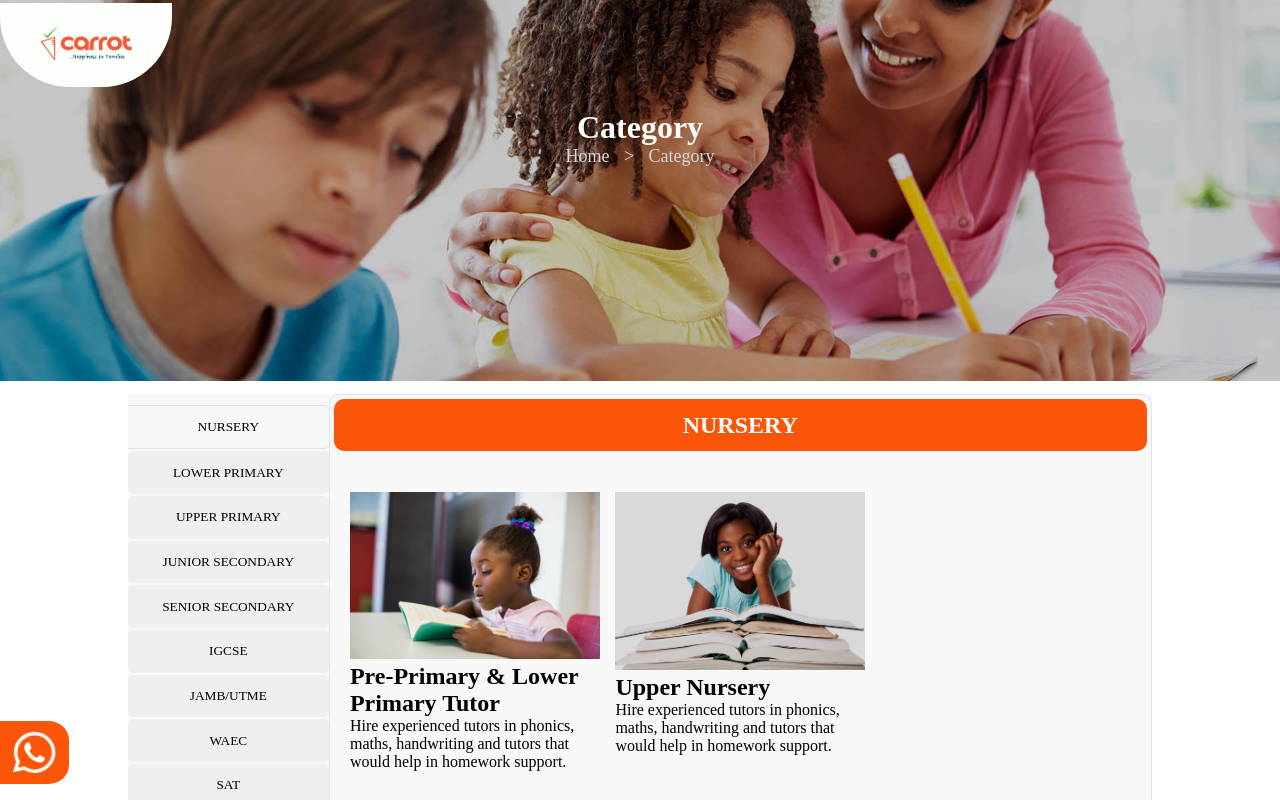
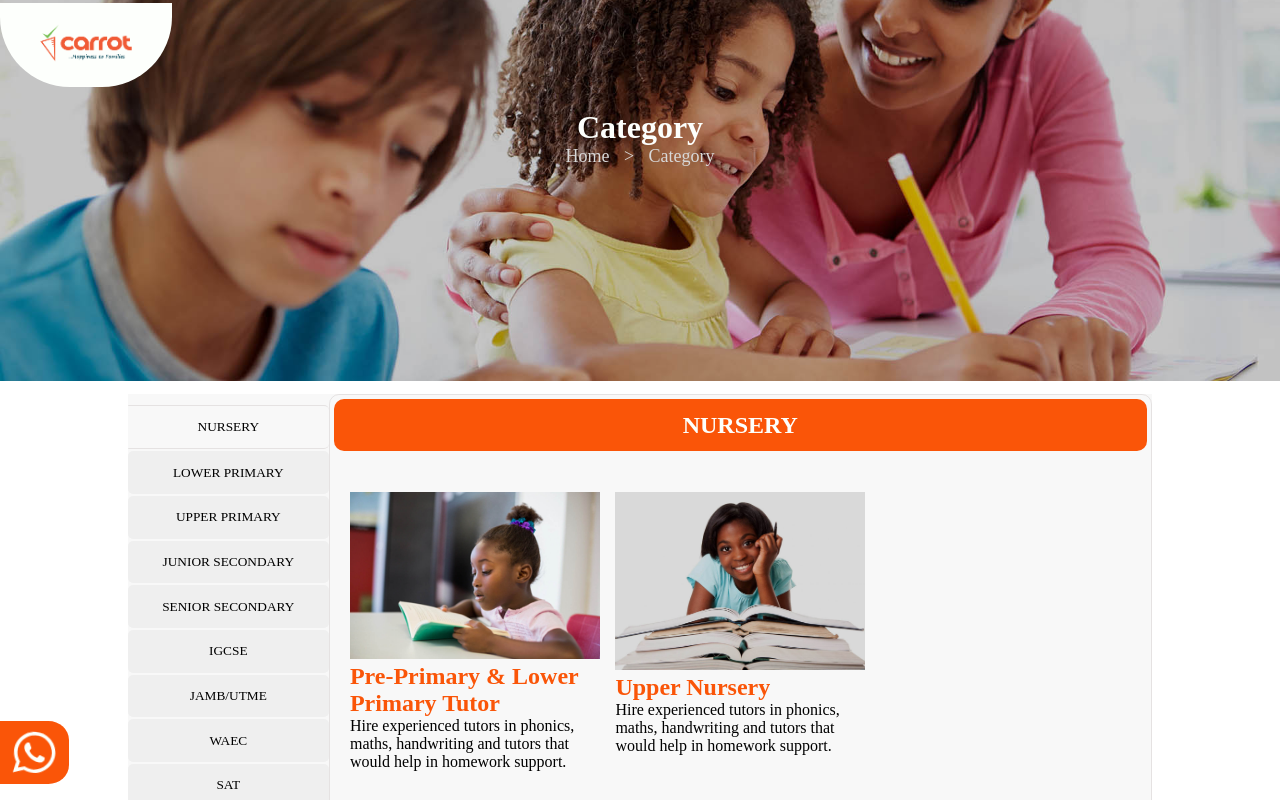
Before and after one commit to Carrotltdteam/carrotltd, a React (Create React App) app: page /category in a window 1280 px wide. Shown: the top 800 px of the page. Built offline with nearby package versions, Linux system fonts and the light colour scheme; no server answers; a web font is replaced by a local one.

Commit message:
correction 1.1

```diff
--- a/src/resources/scss/category/contents/cat.scss
+++ b/src/resources/scss/category/contents/cat.scss
@@ -8,6 +8,7 @@
                 border-radius: 10px;
                 color: $pwhite;
                 text-transform: uppercase;
+
             }
         }
         .cat-body{
@@ -15,6 +16,9 @@
             display: grid;
             grid-template-columns: repeat(3,1fr);
             gap: 2%;
+            h2{
+                color: $primary;
+            }
 
             @media only screen and (max-width: 700px) {
                 grid-template-columns: 1fr 1fr;
```
